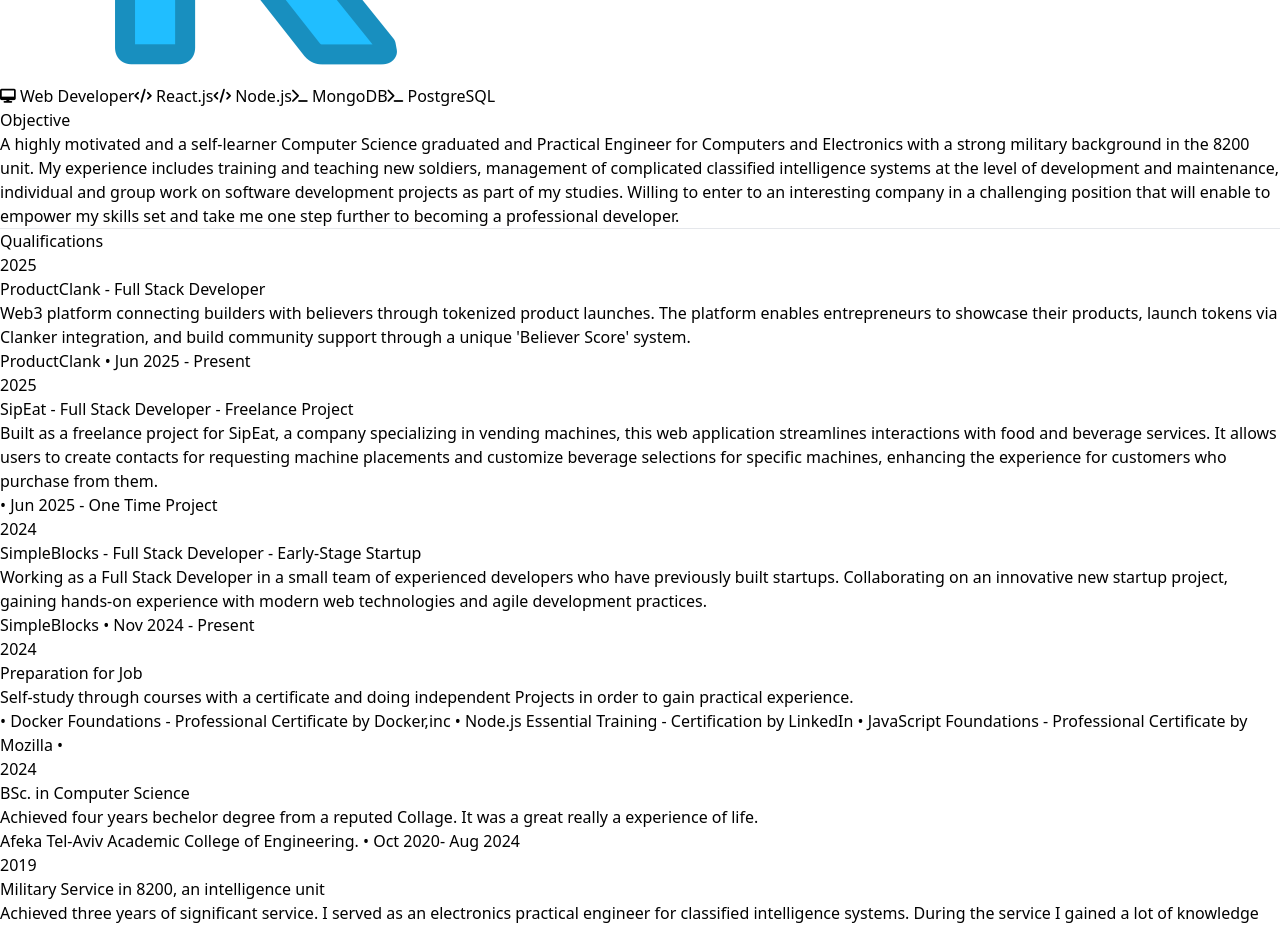
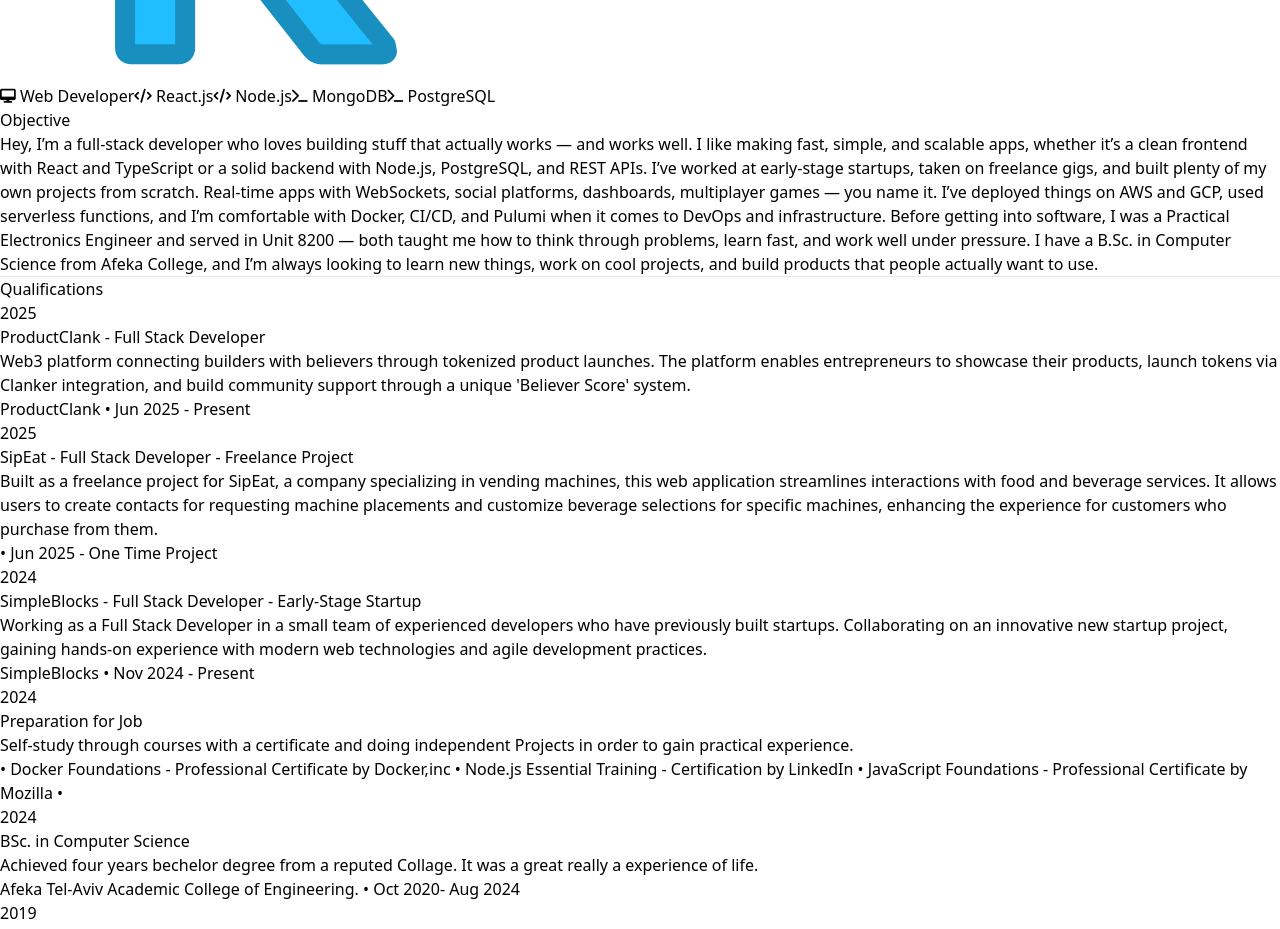
Before and after one commit to shakedshoshan/Portfolio, a React (Vite) app: page / in a window 1280 px wide. Shown: the part 2420-3349 px from the top of the page. Built offline with nearby package versions, Linux system fonts and the light colour scheme.

Commit message:
Update Portfolio component: Revise personal introduction to reflect current skills and experiences as a full-stack developer, emphasizing project work and technical expertise.

```diff
--- a/src/components/Portfolio.jsx
+++ b/src/components/Portfolio.jsx
@@ -84,7 +84,13 @@
                   <h1 className="text-2xl font-semibold text-gray-800 dark:text-gray-200">Objective</h1>
                 </div>
                 <p className="text-gray-800 dark:text-gray-400 text-justify mt-3">
-                A highly motivated and a self-learner Computer Science graduated and Practical Engineer for Computers and Electronics with a strong military background in the 8200 unit. My experience includes training and teaching new soldiers, management of complicated classified intelligence systems at the level of development and maintenance, individual and group work on software development projects as part of my studies. Willing to enter to an interesting company in a challenging position that will enable to empower my skills set and take me one step further to becoming a professional developer.
+                Hey, I’m a full-stack developer who loves building stuff that actually works — and works well. I like making fast, simple, and scalable apps, whether it’s a clean frontend with React and TypeScript or a solid backend with Node.js, PostgreSQL, and REST APIs.
+
+I’ve worked at early-stage startups, taken on freelance gigs, and built plenty of my own projects from scratch. Real-time apps with WebSockets, social platforms, dashboards, multiplayer games — you name it. I’ve deployed things on AWS and GCP, used serverless functions, and I’m comfortable with Docker, CI/CD, and Pulumi when it comes to DevOps and infrastructure.
+
+Before getting into software, I was a Practical Electronics Engineer and served in Unit 8200 — both taught me how to think through problems, learn fast, and work well under pressure.
+
+I have a B.Sc. in Computer Science from Afeka College, and I’m always looking to learn new things, work on cool projects, and build products that people actually want to use.
                 </p>
               </div>
               <hr className="my-8 h-px bg-gray-100 border-0 dark:bg-gray-800" />
```
